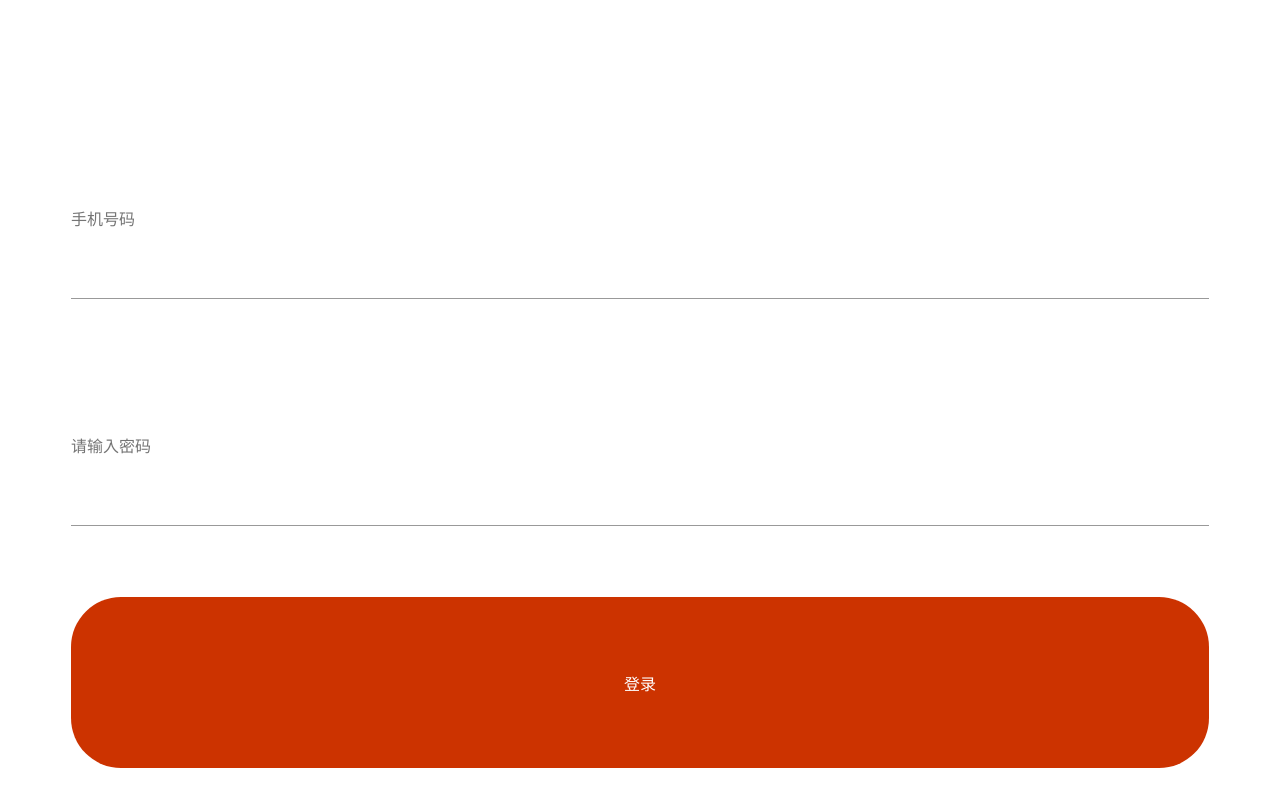
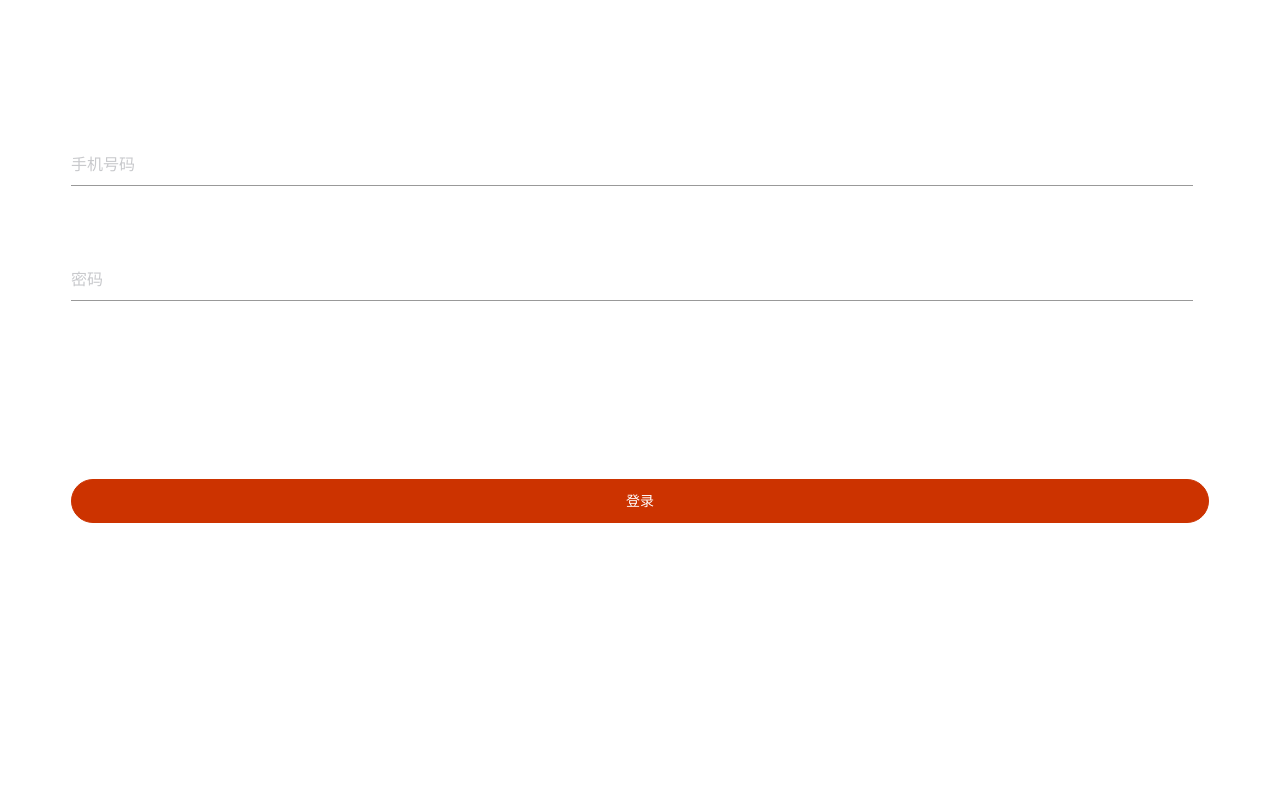
Before and after one commit to 421977279/news, a Vue app: page /login in a window 1280 px wide. Shown: the top 806 px of the page. Built offline with nearby package versions, Linux system fonts and the light colour scheme; a small style sheet from the web is missing.

Commit message:
把vant表单组件引入登录页并修改样式

```diff
--- a/package.json
+++ b/package.json
@@ -7,7 +7,9 @@
     "build": "vue-cli-service build"
   },
   "dependencies": {
+    "axios": "^0.19.2",
     "core-js": "^3.6.4",
+    "vant": "^2.5.7",
     "vue": "^2.6.11",
     "vue-router": "^3.1.5"
   },
--- a/src/App.vue
+++ b/src/App.vue
@@ -8,6 +8,8 @@
 <style lang="less">
 // css原生的写法
 @import url("//at.alicdn.com/t/font_1426139_jm7n2373nlh.css");
+// 导入vant iu组件库的样式
+@import url('../node_modules/vant/lib/index.css');
 
 // 公共的样式
 *{
--- a/src/main.js
+++ b/src/main.js
@@ -4,6 +4,17 @@ import Vue from 'vue'
 import App from './App.vue'
 // 从/router导入路由对象
 import router from './router'
+// 引入vant ui组件库
+import Vant from 'vant';
+// 导入axios
+import axios from "axios";
+
+// 绑定到原型，加上之后就可以在组件中通过this.$axios来调动请求方法
+Vue.prototype.$axios = axios;
+
+// 注册vant插件 （vue.use都是用来注册插件）
+Vue.use(Vant);
+
 
 // 上线环境是否提示信息（忽略）
 Vue.config.productionTip = false
--- a/src/views/Login.vue
+++ b/src/views/Login.vue
@@ -9,22 +9,98 @@
       <span class="iconfont iconnew"></span>
     </div>
     <!-- 表单 -->
-    <div class="form">
+    <!-- <div class="form">
       <div class="form-item">
-        <input placeholder="手机号码" />
+        <input placeholder="手机号码" v-model="form.username"/>
       </div>
       <div class="form-item">
-        <input type="password" placeholder="请输入密码" />
+        <input type="password" placeholder="请输入密码" v-model="form.password"/>
       </div>
       <div class="form-item">
-        <button>登录</button>
+        <button @click="handleClick">登录</button>
       </div>
-    </div>
+    </div>-->
+
+    <!-- 使用vant的表单 -->
+    <van-form @submit="onSubmit" class="form">
+      <!-- rules是表单字段的规则，required是必选字段 -->
+      <van-field
+        v-model="form.username"
+        name="手机号码"
+        placeholder="手机号码"
+        :rules="[{ required: true, message: '请填写用户名' }]"
+      />
+      <!-- 密码输入框，和上面的属性是一样的 -->
+      <van-field
+        v-model="form.password"
+        type="password"
+        name="密码"
+        placeholder="密码"
+        :rules="[{ required: true, message: '请填写密码' }]"
+      />
+      <div>
+        <!-- 如果这个按钮是van-form组件内部，
+        并且按钮的native-type="submit",说明点击这个按钮就会触发submit事件-->
+        <van-button round block type="info" native-type="submit">登录</van-button>
+      </div>
+    </van-form>
   </div>
 </template>
 
 <script>
-export default {};
+export default {
+  data() {
+    return {
+      // 保存表单数据
+      form: {
+        username: "",
+        password: ""
+      }
+    };
+  },
+  methods: {
+    // handleClick() {
+    //   // 调用axios发起异步请求，类似$.ajax()(类似不代表一样)
+    //   this.$axios({
+    //     // 接口地址
+    //     url: "http://127.0.0.1:3000/login",
+    //     // 声明请求的方式为post请求
+    //     method: "POST",
+    //     // 参数
+    //     data: this.form
+    //     // .then方法里面的函数就是成功的回调函数
+    //   }).then(res => {
+    //     console.log(res);
+    //     // 获取到返回的信息
+    //     const { message } = res.data;
+    //     // 使用vant的弹窗提示
+    //     this.$toast.success(message);
+    //   });
+    // }
+
+    // 提交表单时候触发的事件，结果需要校验
+    // value是表单的返回值，这里的values我们用不上，
+    onSubmit(values) {
+      this.$axios({
+        // 接口地址
+        url: "http://127.0.0.1:3000/login",
+        // 声明请求的方式为post请求
+        method: "POST",
+        // 参数
+        data: this.form
+        // .then方法里面的函数就是成功的回调函数
+      }).then(res => {
+        console.log(res);
+        // 获取到返回的信息
+        const { message } = res.data;
+        // 使用vant的弹窗提示
+        this.$toast.success(message);
+      });
+
+      // console.log("submit", this.form);
+    }
+  }
+};
 </script>
 
 <style lang="less">
@@ -47,7 +123,7 @@ export default {};
   color: #cc3300;
 }
 
-.form-item{
+.form-item {
   margin-top: 20 /360 * 100vw;
 }
 
@@ -57,20 +133,39 @@ export default {};
   box-sizing: border-box;
   line-height: 44 /360 * 100vw;
   background: none;
-  border:none;
+  border: none;
   border-bottom: 1px #999 solid;
-  outline:none; //输入框点击时候没有高亮状态
-  font-size:16px; //文字大小尽量用像素
+  outline: none; //输入框点击时候没有高亮状态
+  font-size: 16px; //文字大小尽量用像素
 }
 
-.form-item button{
+.form-item button {
   width: 100%;
   height: 48 /360 * 100vw;
   background-color: #cc3300;
-  color:#fff;
+  color: #fff;
   border-radius: 50px;
-  border:none;
-  outline:none;
+  border: none;
+  outline: none;
   font-size: 16px;
 }
+
+.form {
+  .van-cell {
+    padding: 10px 0;
+    font-size: 16px;
+    margin-bottom: 20 / 360 * 100vw;
+  }
+
+  .van-cell:not(:last-child)::after {
+    border-bottom: 1px solid #333;
+    left: 0;
+  }
+
+  .van-button--info {
+    background-color: #cc3300;
+    margin-top: 50 /360 * 100vw;
+    border: 1px solid #cc3300;
+  }
+}
 </style>
```
Also changed, not shown: 1 other file (tests, documents, lock files or other folders).
